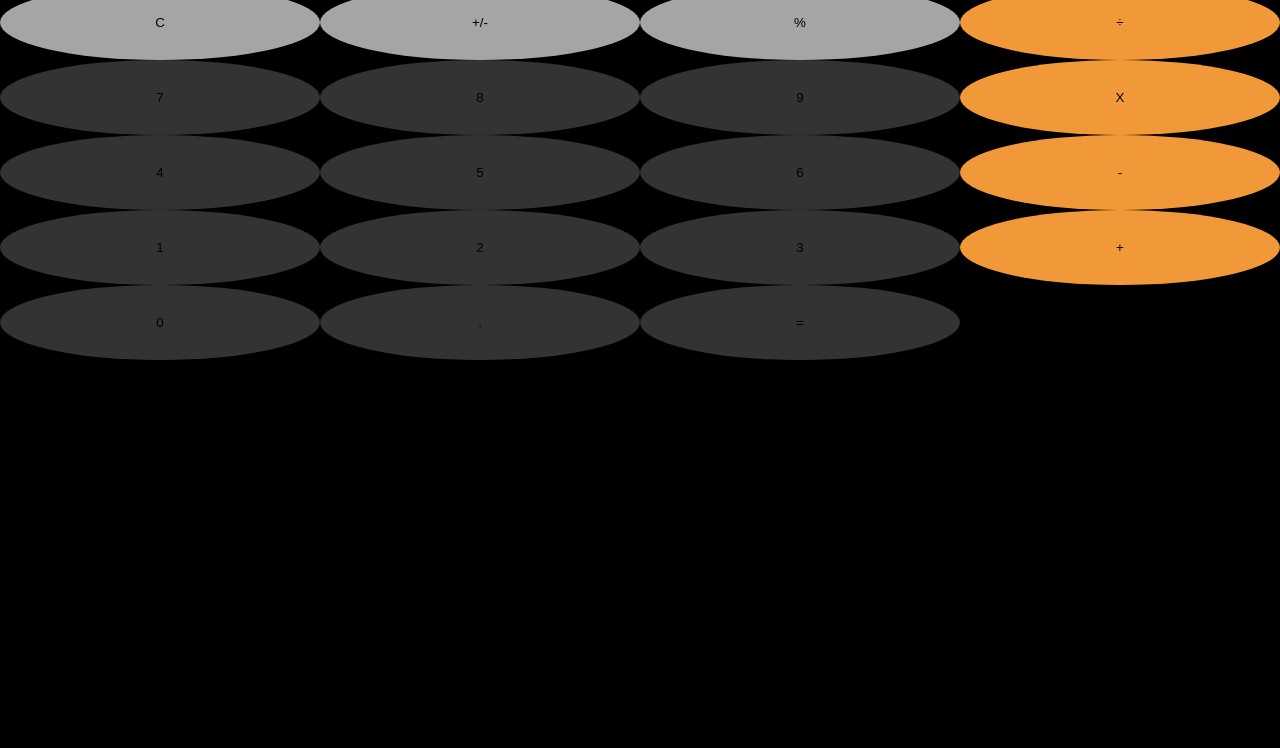
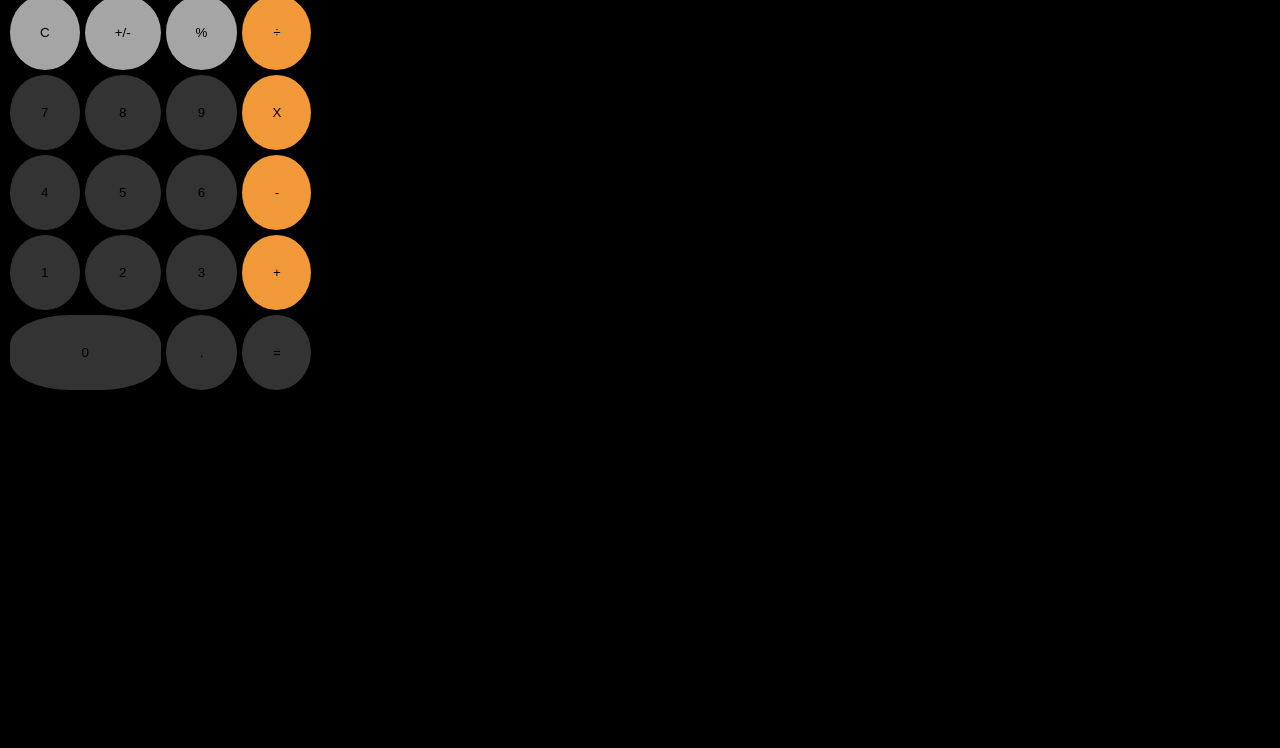
Before and after one commit to Matthew-Hughes3488/nology-calculator, a website built with Vite: page index.html in a window 1280 px wide. Shown: the part 52-800 px from the top of the page. Built offline with nearby package versions, Linux system fonts and the light colour scheme.

Commit message:
Finished the grid positioning

```diff
--- a/src/_buttons.scss
+++ b/src/_buttons.scss
@@ -1,9 +1,11 @@
 @use "./variables" as *;
 
 .buttons{
+    margin: 10px;
     display: grid;
     grid-template-columns: repeat(4, 1fr);
     grid-template-rows: repeat(5, 1fr);
+    gap: 5px;
     &__button{
         background-color: $color-dark-grey;
         padding: 30px;
@@ -18,5 +20,10 @@
         &--light-grey{
             background-color: $color-light-grey;
         }
+
+        &--zero{
+            grid-column: 1/3;
+            border-radius: 40%;
+        }
     }
 }
--- a/src/main.scss
+++ b/src/main.scss
@@ -10,3 +10,8 @@
 body{
     background-color: $color-black;
 }
+
+main{
+    max-width: 320px;
+    max-height: 568px;
+}
```
